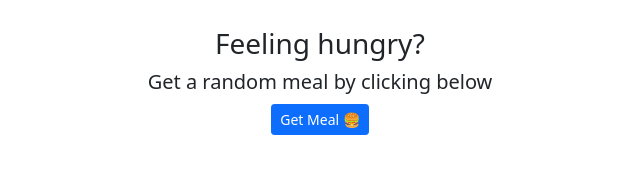
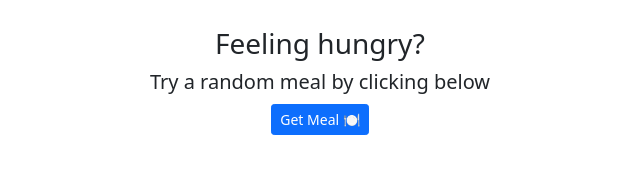
Before and after one commit to WarfaHa/Random-Meal, a plain HTML site: page index.html in a window 1280 px wide. Shown: the part 269-442 px from the top of the page, 320-960 px from the left. Drawn offline with nearby package versions, Linux system fonts and the light colour scheme; a web font is replaced by a local one.

Commit message:
edited some typos and fixed some fonts

```diff
--- a/index.html
+++ b/index.html
@@ -6,15 +6,15 @@
     <meta name="viewport" content="width=device-width, initial-scale=1.0" />
     <link rel="stylesheet" href="https://cdn.jsdelivr.net/npm/bootstrap@5.1.3/dist/css/bootstrap.min.css">
     <link rel="stylesheet" href="./assets/styles.css" />
-    <title>Random Meal</title>
+    <title>🍔Random Meal🍟</title>
   </head>
   <body>
 
     <div class="container">
       <div class="col-xs-1 text-center">
         <h3>Feeling hungry?</h3>
-        <h5>Get a random meal by clicking below</h5>
-        <button class=" btn btn-primary btn-sm" id="get_meal">Get Meal 🍔</button>
+        <h5>Try a random meal by clicking below</h5>
+        <button class=" btn btn-primary btn-sm" id="get_meal">Get Meal 🍽️</button>
       </div>
       <div id="meal" class="row meal"></div>
     </div>
```
